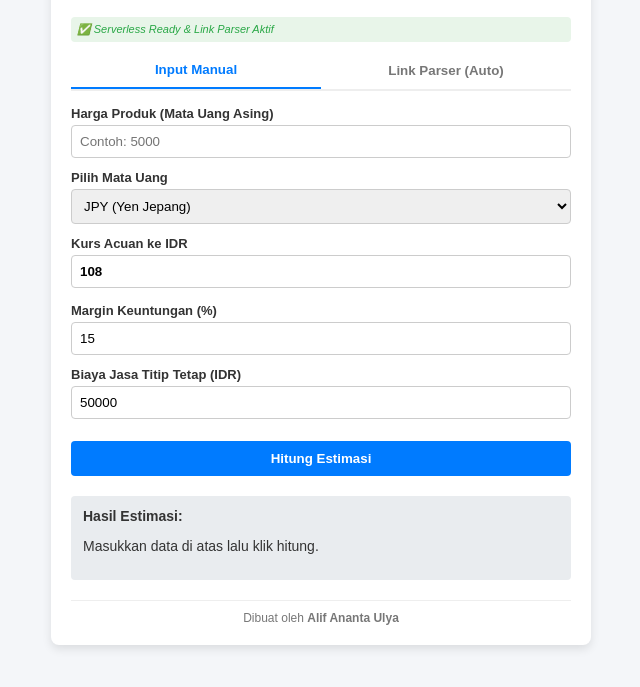
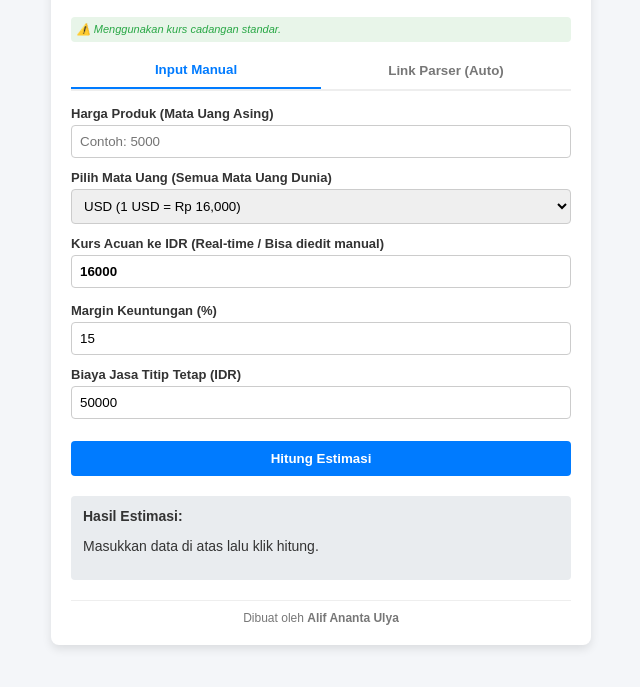
Before and after one commit to alifananta253/jastip, a website: page public/index.html in a window 1280 px wide. Shown: the part 99-786 px from the top of the page, without its empty margins (319-959 px from the left). Drawn offline with Linux system fonts and the light colour scheme; no server answers.

Commit message:
Update index.html for new calculator features

```diff
--- a/public/index.html
+++ b/public/index.html
@@ -3,7 +3,7 @@
 <head>
     <meta charset="UTF-8">
     <meta name="viewport" content="width=device-width, initial-scale=1.0">
-    <title>Kalkulator Jastip Vercel</title>
+    <title>Kalkulator Jastip Profesional</title>
     <style>
         body { font-family: sans-serif; background: #f4f6f9; padding: 20px; color: #333; }
         .container { max-width: 500px; margin: auto; background: #fff; padding: 20px; border-radius: 8px; box-shadow: 0 4px 10px rgba(0,0,0,0.1); }
@@ -25,7 +25,7 @@
 
 <div class="container">
     <h2>Kalkulator Jastip Vercel</h2>
-    <div class="status-info">✅ Serverless Ready & Link Parser Aktif</div>
+    <div id="apiStatus" class="status-info">🔄 Memuat kurs real-time seluruh mata uang dunia...</div>
 
     <div class="tab">
         <button id="btnManual" class="active" onclick="switchTab('manual')">Input Manual</button>
@@ -39,16 +39,14 @@
             <input type="number" id="manualPrice" placeholder="Contoh: 5000">
         </div>
         <div class="form-group">
-            <label>Pilih Mata Uang</label>
+            <label>Pilih Mata Uang (Semua Mata Uang Dunia)</label>
             <select id="manualCurrency" onchange="updateDefaultRate()">
-                <option value="JPY">JPY (Yen Jepang)</option>
-                <option value="USD">USD (Dolar Amerika)</option>
-                <option value="SGD">SGD (Dolar Singapura)</option>
+                <!-- Akan terisi otomatis secara dinamis dari API real-time -->
             </select>
         </div>
         <div class="form-group">
-            <label>Kurs Acuan ke IDR</label>
-            <input type="number" id="customRate" style="font-weight: bold; background-color: #fff;">
+            <label>Kurs Acuan ke IDR (Real-time / Bisa diedit manual)</label>
+            <input type="number" id="customRate" step="any" style="font-weight: bold; background-color: #fff;">
         </div>
     </div>
 
@@ -84,16 +82,50 @@
 </div>
 
 <script>
-    const standardRates = { "JPY": 108, "USD": 16000, "SGD": 12100 };
+    let globalRates = { "USD": 16000, "JPY": 108, "SGD": 12100 };
     let activeMode = 'manual';
     let fetchedPrice = 0;
-    let fetchedCurrency = 'JPY';
+    let fetchedCurrency = 'USD';
+
+    // Ambil kurs real-time dari backend Vercel saat halaman dibuka
+    async function loadRealtimeRates() {
+        try {
+            let response = await fetch('/api/parse-link?action=rates');
+            let data = await response.json();
+            if (data.success && data.rates) {
+                globalRates = data.rates;
+                populateCurrencyDropdown();
+                document.getElementById('apiStatus').innerText = "✅ Kurs real-time seluruh mata uang aktif!";
+            }
+        } catch (err) {
+            document.getElementById('apiStatus').innerText = "⚠️ Menggunakan kurs cadangan standar.";
+            populateCurrencyDropdown();
+        }
+    }
+
+    function populateCurrencyDropdown() {
+        let select = document.getElementById('manualCurrency');
+        select.innerHTML = '';
+
+        // Urutkan mata uang secara alfabetis
+        let sortedCurrencies = Object.keys(globalRates).sort();
+
+        sortedCurrencies.forEach(curr => {
+            let opt = document.createElement('option');
+            opt.value = curr;
+            opt.textContent = `${curr} (1 ${curr} = Rp ${globalRates[curr].toLocaleString()})`;
+            if (curr === 'USD') opt.selected = true; // Default ke USD
+            select.appendChild(opt);
+        });
+        updateDefaultRate();
+    }
 
     function updateDefaultRate() {
         let curr = document.getElementById('manualCurrency').value;
-        document.getElementById('customRate').value = standardRates[curr] || 1000;
+        document.getElementById('customRate').value = globalRates[curr] || 1000;
     }
-    updateDefaultRate();
+
+    loadRealtimeRates();
 
     function switchTab(mode) {
         activeMode = mode;
@@ -139,7 +171,7 @@
     }
 
     function calculateJastip() {
-        let price = 0, currency = 'JPY';
+        let price = 0, currency = 'USD';
 
         if (activeMode === 'manual') {
             price = parseFloat(document.getElementById('manualPrice').value) || 0;
@@ -153,8 +185,8 @@
             }
         }
 
-        let rate = standardRates[currency] || 1000;
-        if(activeMode === 'manual') {
+        let rate = globalRates[currency] || 1000;
+        if (activeMode === 'manual') {
             rate = parseFloat(document.getElementById('customRate').value) || rate;
         }
 
@@ -167,7 +199,7 @@
 
         document.getElementById('outputDetail').innerHTML = `
             Mata Uang Asal: <b>${price.toLocaleString()} ${currency}</b> <br>
-            Kurs Digunakan: 1 ${currency} = Rp ${rate.toLocaleString()} <br>
+            Kurs Real-Time: 1 ${currency} = Rp ${rate.toLocaleString()} <br>
             Konversi Murni: Rp ${baseIDR.toLocaleString(undefined, {maximumFractionDigits: 0})} <br>
             Margin Keuntungan (${marginPercent}%): Rp ${profit.toLocaleString(undefined, {maximumFractionDigits: 0})} <br>
             Biaya Jasa Titip: Rp ${fixedFee.toLocaleString(undefined, {maximumFractionDigits: 0})} <br>
```
